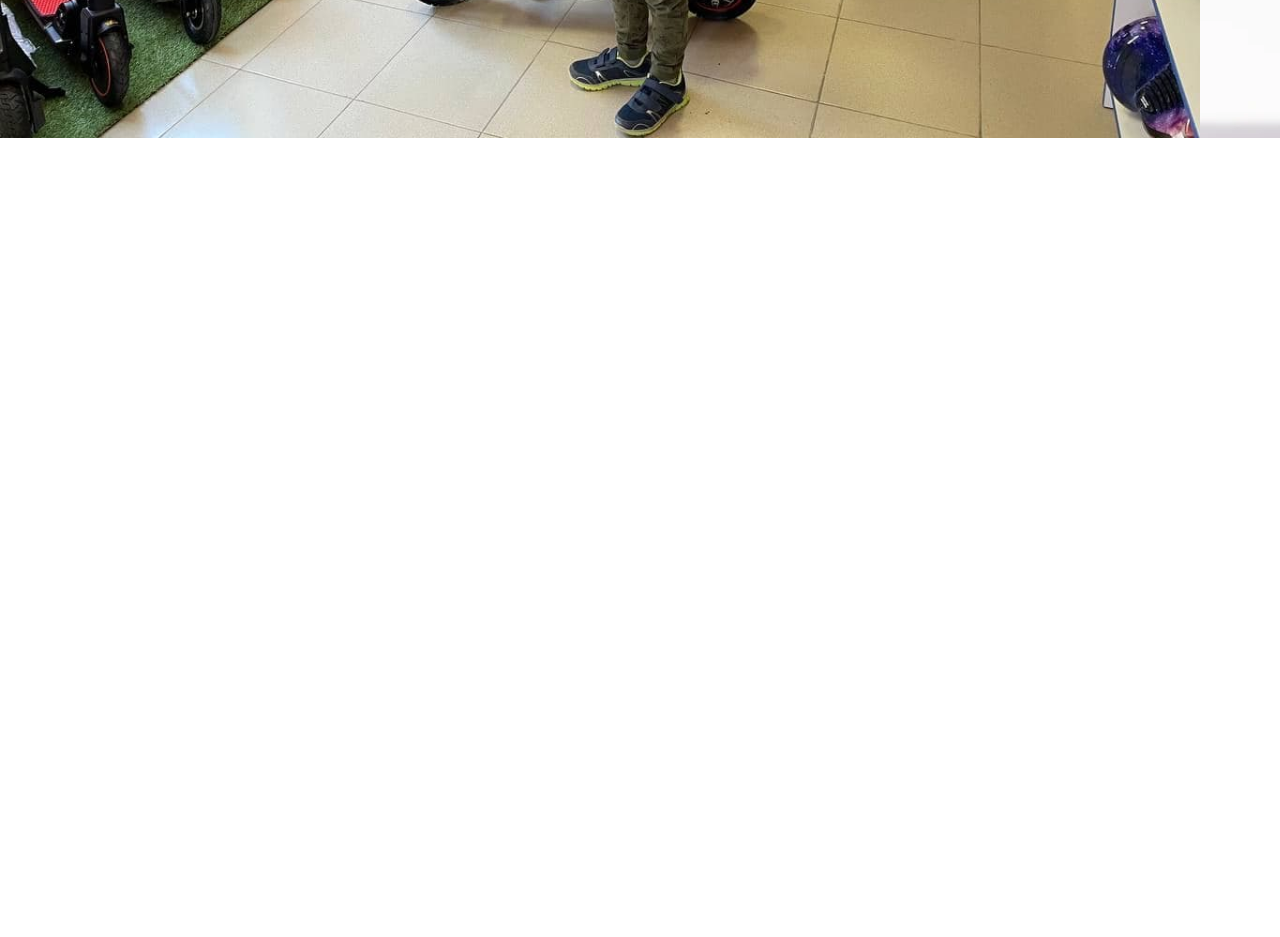
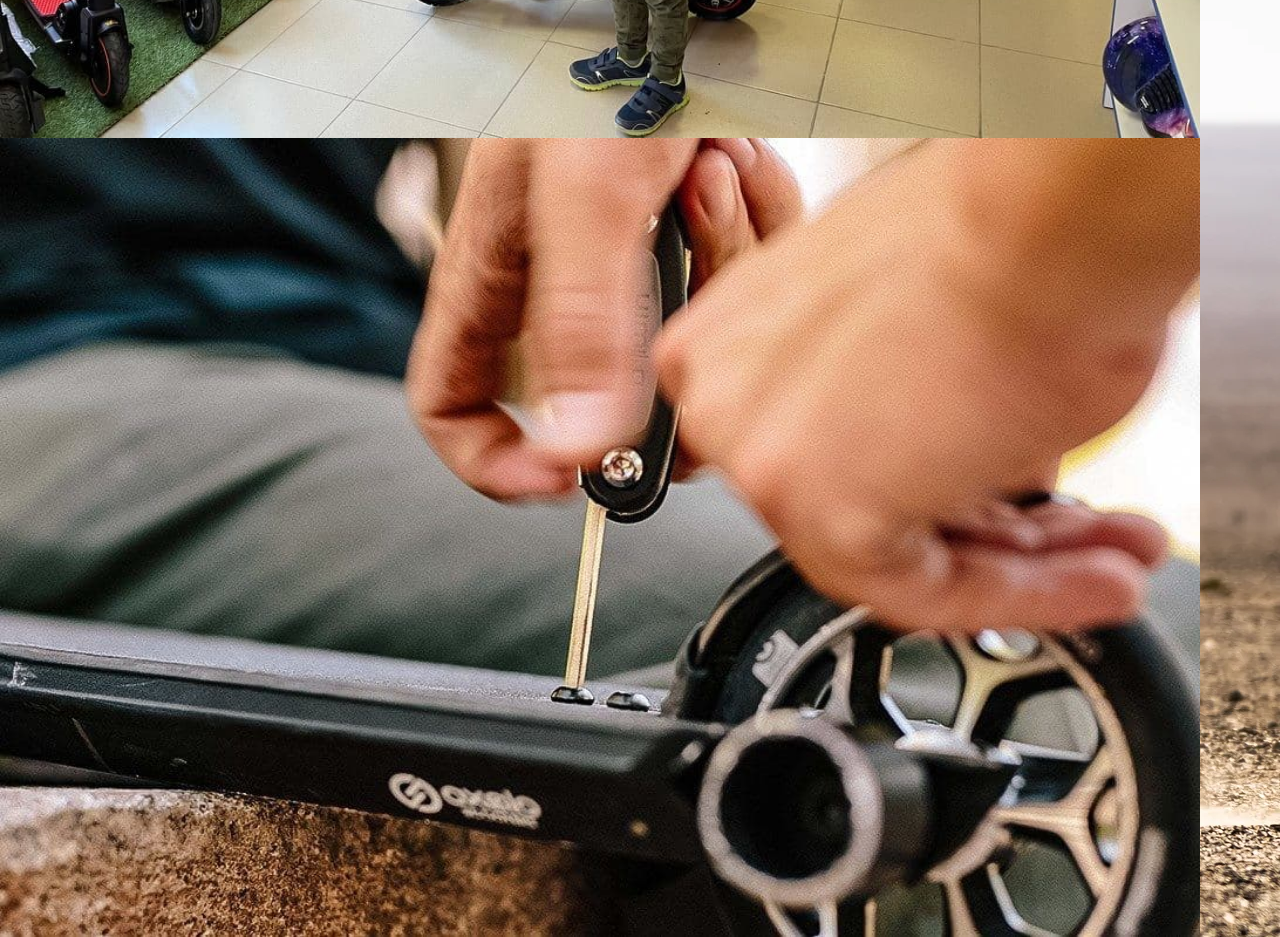
Before and after one commit to Simon0925/E-shop, a Next.js app: page / in a window 1280 px wide. Shown: the part 1300-2237 px from the top of the page. Before the commit the page ends 1438 px from the top, so only its background shows below. Built offline with nearby package versions, Linux system fonts and the light colour scheme.

Commit message:
first commit

```diff
--- a/src/app/components/AplicationForm/AplicationForm.tsx
+++ b/src/app/components/AplicationForm/AplicationForm.tsx
@@ -38,7 +38,7 @@ const ApplicationForm = () => {
         className="bg-white w-full text-black placeholder:text-gray-500 border-black border-2 rounded-xl p-3 outline-none"
         required
         />
-      <button type="submit" className={`bg-white text-black rounded-xl p-3 hover:bg-blue-500 hover:text-white transition`}>
+      <button type="submit" className={`bg-white text-black rounded-xl p-3 hover:bg-red-700 hover:text-white transition`}>
         Отправить
       </button>
     </form>
--- /dev/null
+++ b/src/app/components/OurService/OurService.tsx
@@ -0,0 +1,22 @@
+import s from './s.jpg'
+import Image from "next/image";
+
+const OurService = () => {
+    return (
+        <div className="w-full h-full flex flex-col lg:flex-row items-center gap-10 bg-gray-100">
+            <div className="w-full lg:w-1/2 flex justify-center">
+                <Image
+                    src={s}
+                    alt="image"
+                    width={1200}
+                    height={800}
+                    className=" object-cover"
+                    priority
+                    sizes="(max-width: 768px) 100vw, 50vw"
+                />
+            </div>
+        </div>
+    );
+}
+
+export default OurService;
--- a/src/app/page.tsx
+++ b/src/app/page.tsx
@@ -1,5 +1,6 @@
 import AplicationForm from "./components/AplicationForm/AplicationForm";
 import Greetings from "./components/Greetings/Greetings";
+import OurService from "./components/OurService/OurService";
 
 
 export default function Home() {
@@ -19,6 +20,9 @@ export default function Home() {
       <section className="w-full mt-24 " >
         <Greetings />
       </section>
+      <section className="w-full" >
+        <OurService />
+      </section>
     </main>
   );
 }
```
Also changed, not shown: src/app/components/Greetings/Greetings.tsx (line endings or trailing spaces), src/app/components/OurService/s.jpg (added).
